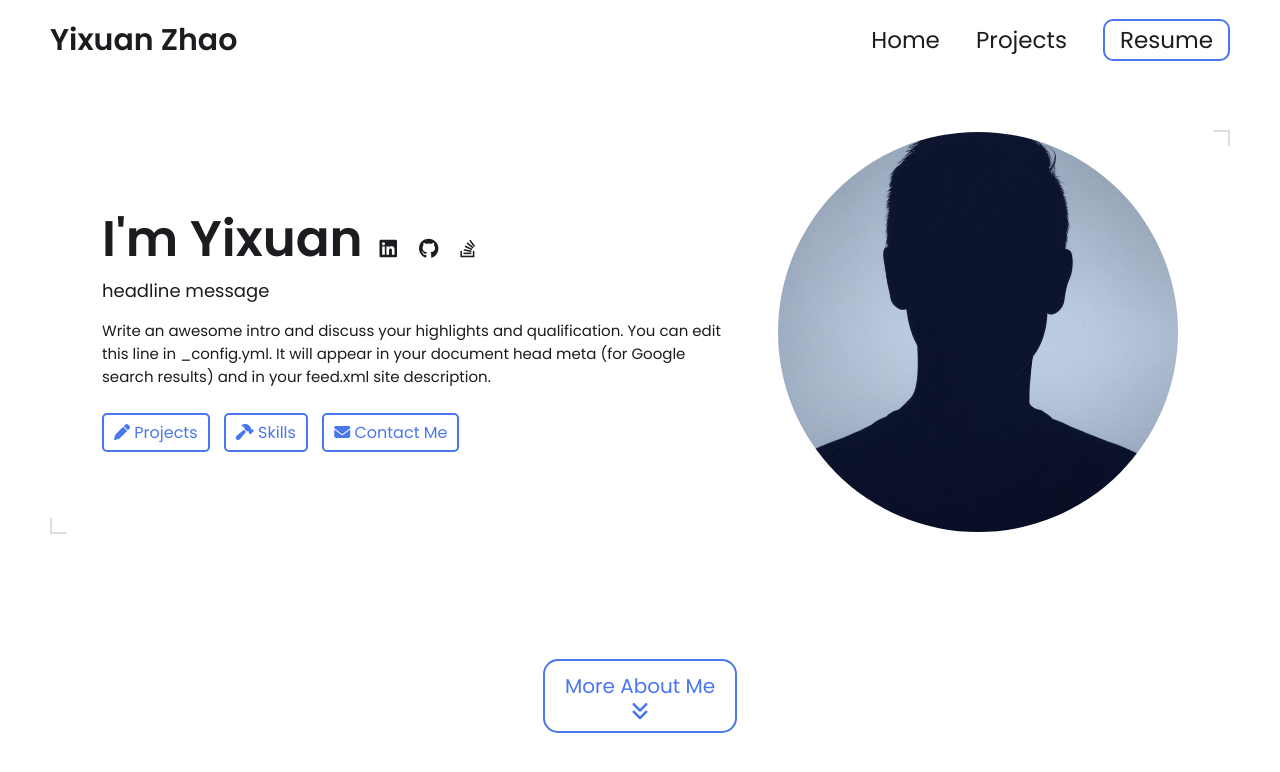
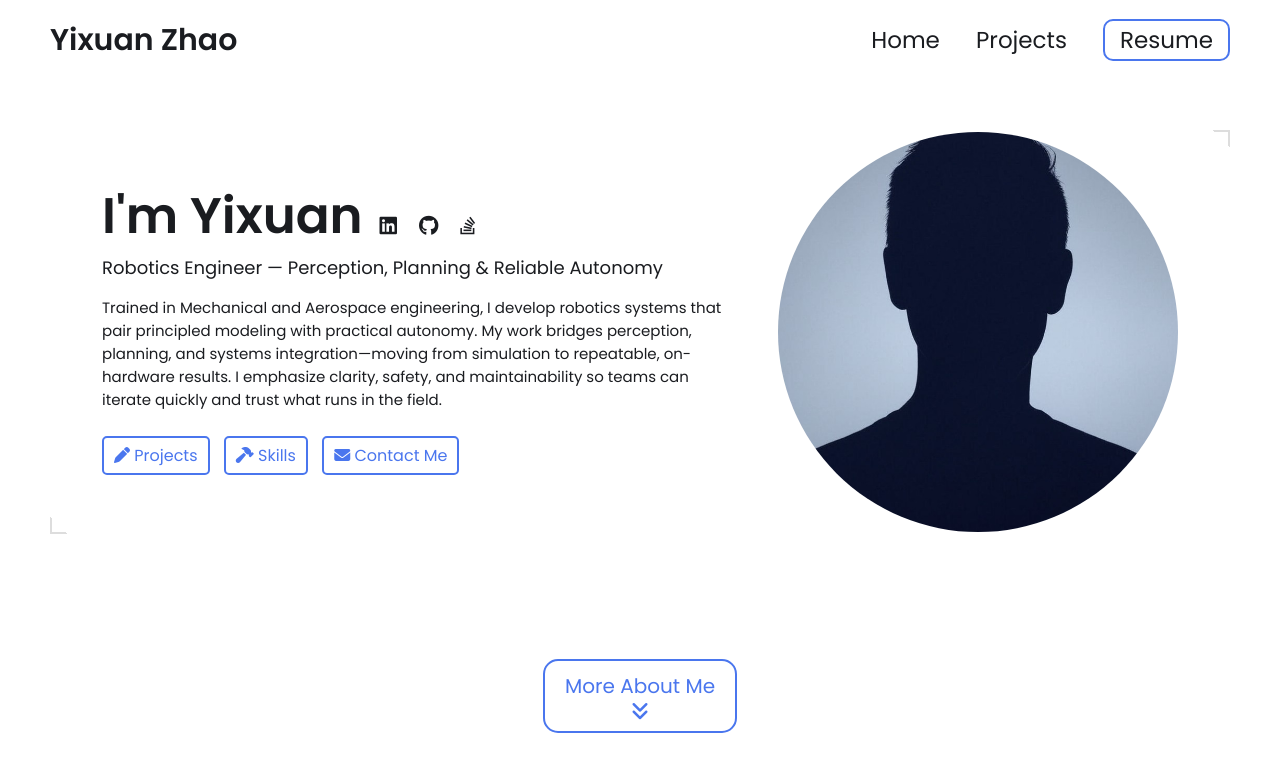
Before and after one commit to zyx1108/zyx1108.github.io, a Jekyll site: the page built from index.html, in a window 1280 px wide and 900 px high. Shown: the top 772 px of the window. Built offline with Jekyll 4.4.1, drawn with Linux system fonts in a browser that asks for light colours.

Commit message:
Update _config.yml

```diff
--- a/_config.yml
+++ b/_config.yml
@@ -13,11 +13,11 @@ title: Yixuan Zhao's Portfolio # This is what shows up in the tab of the browser
 
 # Hero Section
 name: Yixuan Zhao
-headline: headline message
+headline: Robotics Engineer — Perception, Planning & Reliable Autonomy
 description: >- # dont remove this line. this will ignore all new lines until the next section
-  Write an awesome intro and discuss your highlights and qualification. You can edit this
-  line in _config.yml. It will appear in your document head meta (for
-  Google search results) and in your feed.xml site description.
+  Trained in Mechanical and Aerospace engineering, I develop robotics systems that pair principled modeling with practical autonomy.
+  My work bridges perception, planning, and systems integration—moving from simulation to repeatable, on-hardware results.
+  I emphasize clarity, safety, and maintainability so teams can iterate quickly and trust what runs in the field.
 
 # Place your profile image in /assets/images/profile-image/folder and edit the file name
 profile_image: ./assets/images/profile-image/avatar.jpeg
```
